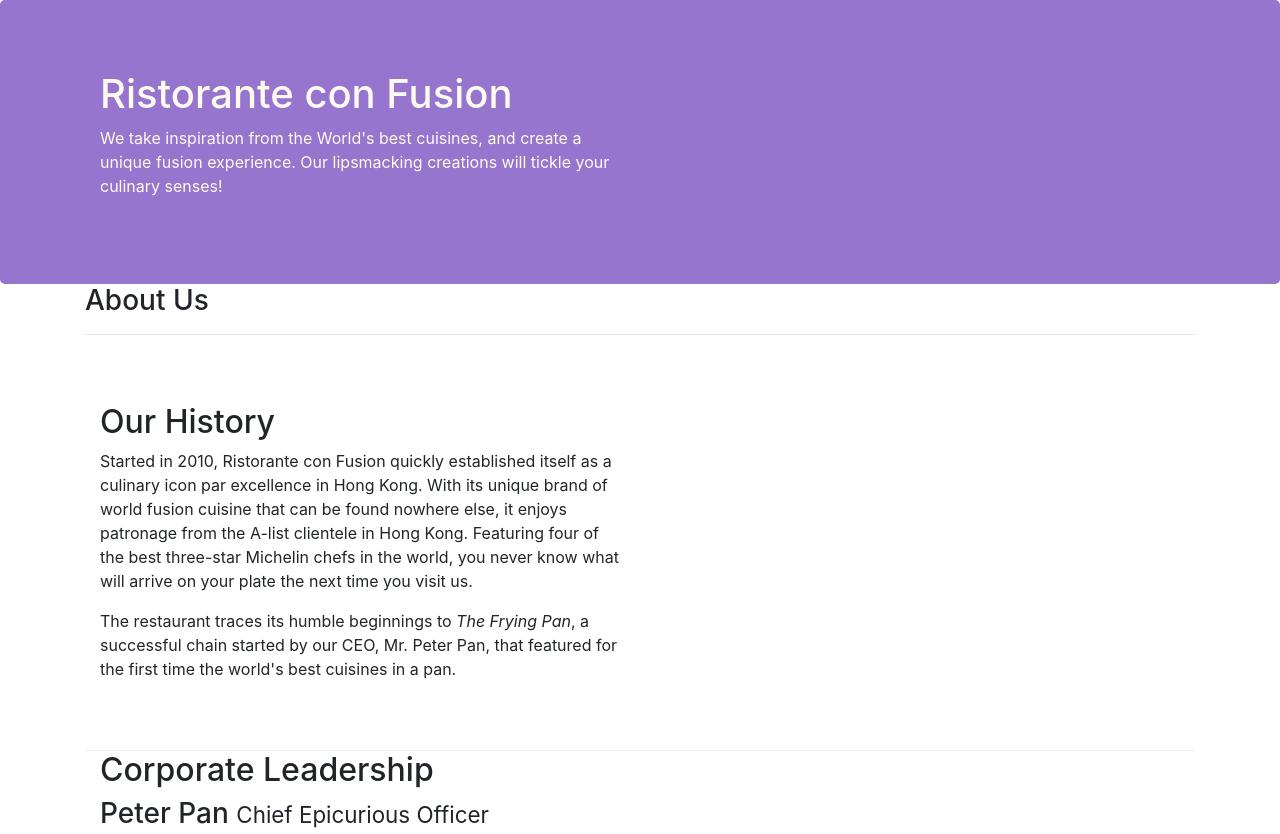
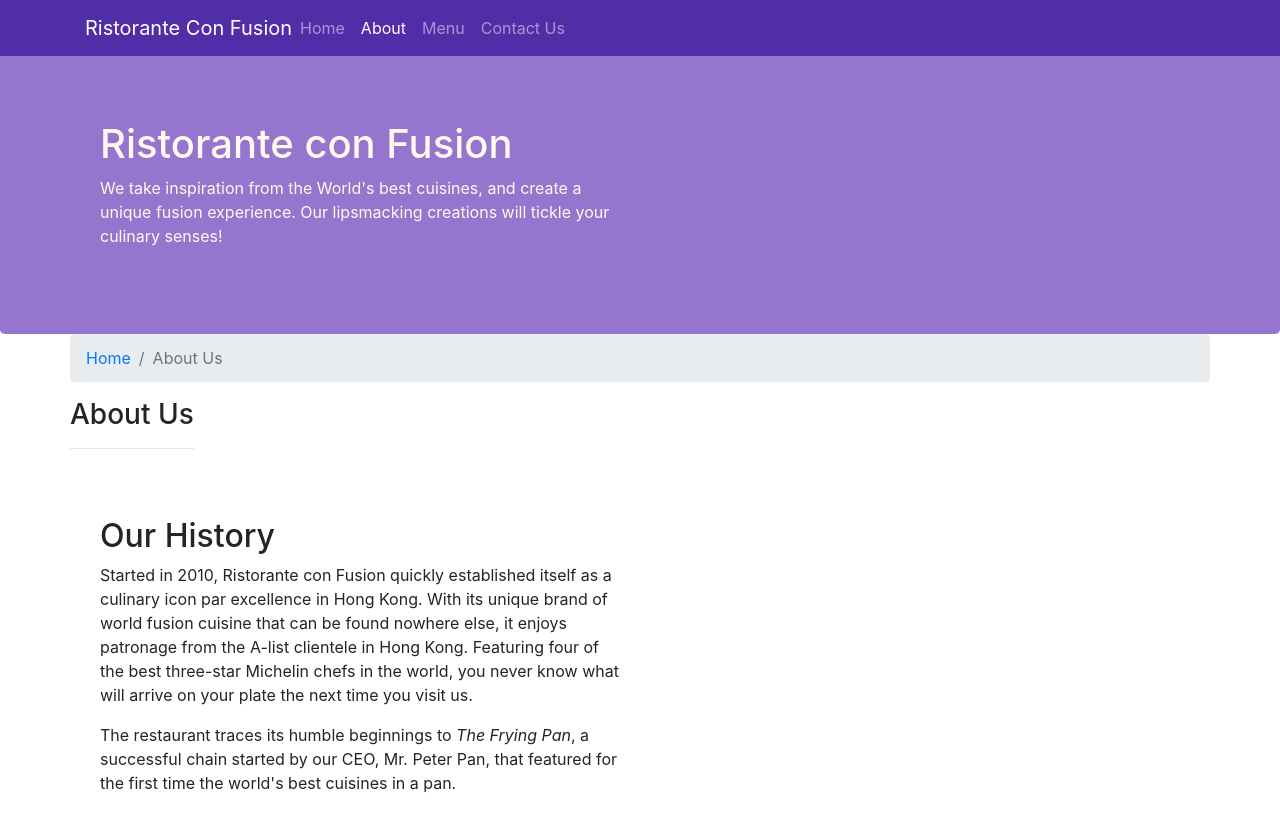
Before and after one commit to harshad303/Bootsrap-test, a website: page aboutus.html in a window 1280 px wide. Shown: the top 834 px of the page. Drawn offline with nearby package versions, Linux system fonts and the light colour scheme.

Commit message:
Navbar and Breadcrumbs

```diff
--- a/aboutus.html
+++ b/aboutus.html
@@ -16,6 +16,24 @@
 
 <body>
 
+
+    <nav class="navbar navbar-dark navbar-expand-sm fixed-top">
+        <div class="container">
+            <button class="navbar-toggler" type="button" data-toggle="collapse" data-target="#Navbar">
+                <span class="navbar-toggler-icon"></span>
+            </button>
+           <a class="navbar-brand mr-auto"href="./index.html">Ristorante Con Fusion</a>
+           <div class="collapse navbar-collapse" id="Navbar">
+               <ul class="navbar-nav mr-auto">
+                  <li class="nav-item"><a class="nav-link"href="./index.html">Home</a></li>
+                  <li class="nav-item active"><a class="nav-link"href="#">About</a></li>
+                  <li class="nav-item"><a class="nav-link"href="#">Menu</a></li>
+                  <li class="nav-item"><a class="nav-link"href="#">Contact Us</a></li>
+                </ul>
+            </div>
+        </div>
+    </nav>
+
     <header class="jumbotron">
         <div class="container">
             <div class="row row-header">
@@ -30,7 +48,11 @@
     </header>
 
     <div class="container">
-        <div>
+        <div class="row">
+            <ol class="col-12 breadcrumb">
+                <li class="breadcrumb-item"><a href="./index.html">Home</a></li>
+                <li class="breadcrumb-item active">About Us</li>
+            </ol>
             <div>
                <h3>About Us</h3>
                <hr>
@@ -73,7 +95,7 @@
                 <div class="col-4 offset-1 col-sm-2">
                     <h5>Links</h5>
                     <ul class="list-unstyled">
-                        <li><a href="#">Home</a></li>
+                        <li><a href="./index.html">Home</a></li>
                         <li><a href="#">About</a></li>
                         <li><a href="#">Menu</a></li>
                         <li><a href="#">Contact</a></li>
--- a/css/styles.css
+++ b/css/styles.css
@@ -29,3 +29,13 @@
 	margin: 0px;
 	color: #0f0f0f;
 }
+
+
+body{
+	padding:50px 0px 0px 0px;
+	z-index: 0;
+}
+
+.navbar-dark{
+	background-color: #512da8;
+}
```
Also changed, not shown: index.html (+16 -1 lines).
